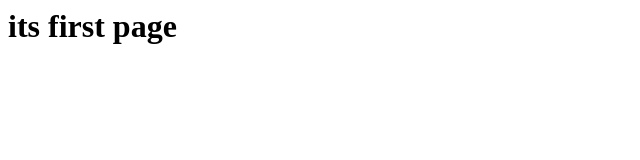
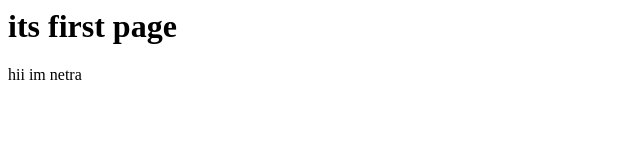
Before and after one commit to Netra-web/demo, a plain HTML site: page index.html in a window 1280 px wide. Shown: the full height of the page, 0-640 px from the left. Drawn offline with Linux system fonts and the light colour scheme.

Commit message:
committing

```diff
--- a/index.html
+++ b/index.html
@@ -8,5 +8,6 @@
         <h1>
             its first page
         </h1>
+        hii im netra
     </body>
 </html>
```
Also changed, not shown: info.txt (added).
